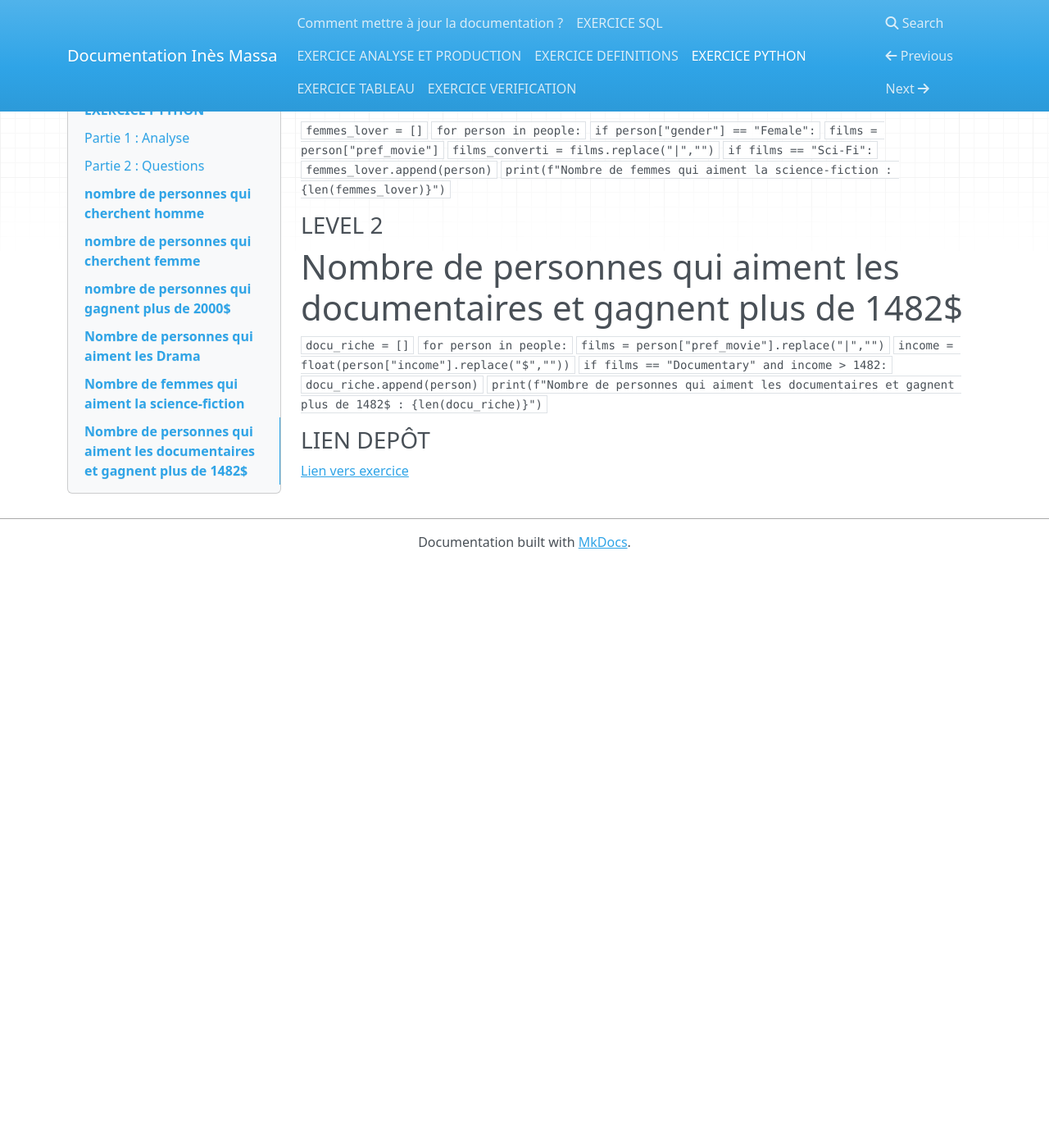
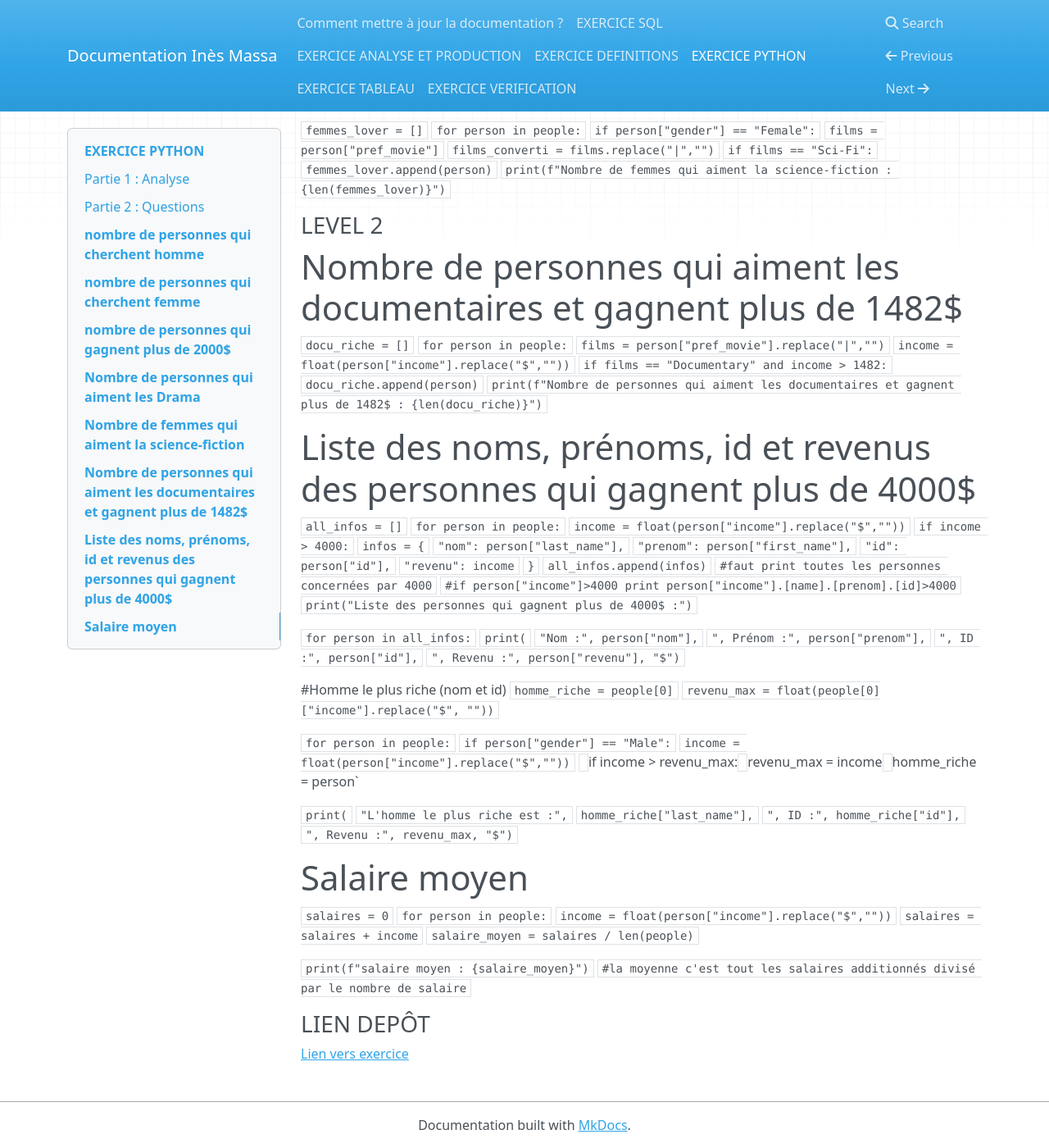
Before and after one commit to massaines-cpu/Prairie-In-s-Massa, an MkDocs documentation site: the page built from docs/serpent.md, in a window 1280 px wide and 1400 px high, scrolled down 1369 px. Shown: the whole window at 82% size. Built offline with MkDocs 1.6.1, drawn with Linux system fonts in a browser that asks for light colours; nearby versions of some CDN libraries; before the commit the page ends 2058 px from its top, so only the background shows below that.

Commit message:
« Propre »

```diff
--- a/docs/serpent.md
+++ b/docs/serpent.md
@@ -76,5 +76,56 @@ Donc on veut savoir le nombre de personnes qui cherche un "M" et le nombre de pe
         `docu_riche.append(person)`
 `print(f"Nombre de personnes qui aiment les documentaires et gagnent plus de 1482$ : {len(docu_riche)}")`
 
+#Liste des noms, prénoms, id et revenus des personnes qui gagnent plus de 4000$
+`all_infos = []`
+`for person in people:`
+    `income = float(person["income"].replace("$",""))`
+    `if income > 4000:`
+        `infos = {`
+           ` "nom": person["last_name"],`
+            `"prenom": person["first_name"],`
+            `"id": person["id"],`
+           ` "revenu": income`
+       ` }`
+        `all_infos.append(infos)`
+`#faut print toutes les personnes concernées par 4000`
+`#if person["income"]>4000 print person["income"].[name].[prenom].[id]>4000`
+`print("Liste des personnes qui gagnent plus de 4000$ :")`
+
+`for person in all_infos:`
+    `print(`
+        `"Nom :", person["nom"],`
+       ` ", Prénom :", person["prenom"],`
+        `", ID :", person["id"],`
+        `", Revenu :", person["revenu"], "$")`
+
+ #Homme le plus riche (nom et id)
+`homme_riche = people[0]`
+`revenu_max = float(people[0]["income"].replace("$", ""))`
+
+`for person in people:`
+    `if person["gender"] == "Male":`
+        `income = float(person["income"].replace("$",""))`
+`
+        `if income > revenu_max:`
+            `revenu_max = income`
+            `homme_riche = person`
+
+`print(`
+    `"L'homme le plus riche est :",`
+    `homme_riche["last_name"],`
+    `", ID :", homme_riche["id"],`
+    `", Revenu :", revenu_max, "$")`
+
+#Salaire moyen
+`salaires = 0`
+`for person in people:`
+    `income = float(person["income"].replace("$",""))`
+    `salaires = salaires + income`
+    `salaire_moyen = salaires / len(people)`
+
+`print(f"salaire moyen : {salaire_moyen}")`
+`#la moyenne c'est tout les salaires additionnés divisé par le nombre de salaire`
+
 ### LIEN DEPÔT
 [Lien vers exercice]()
```
